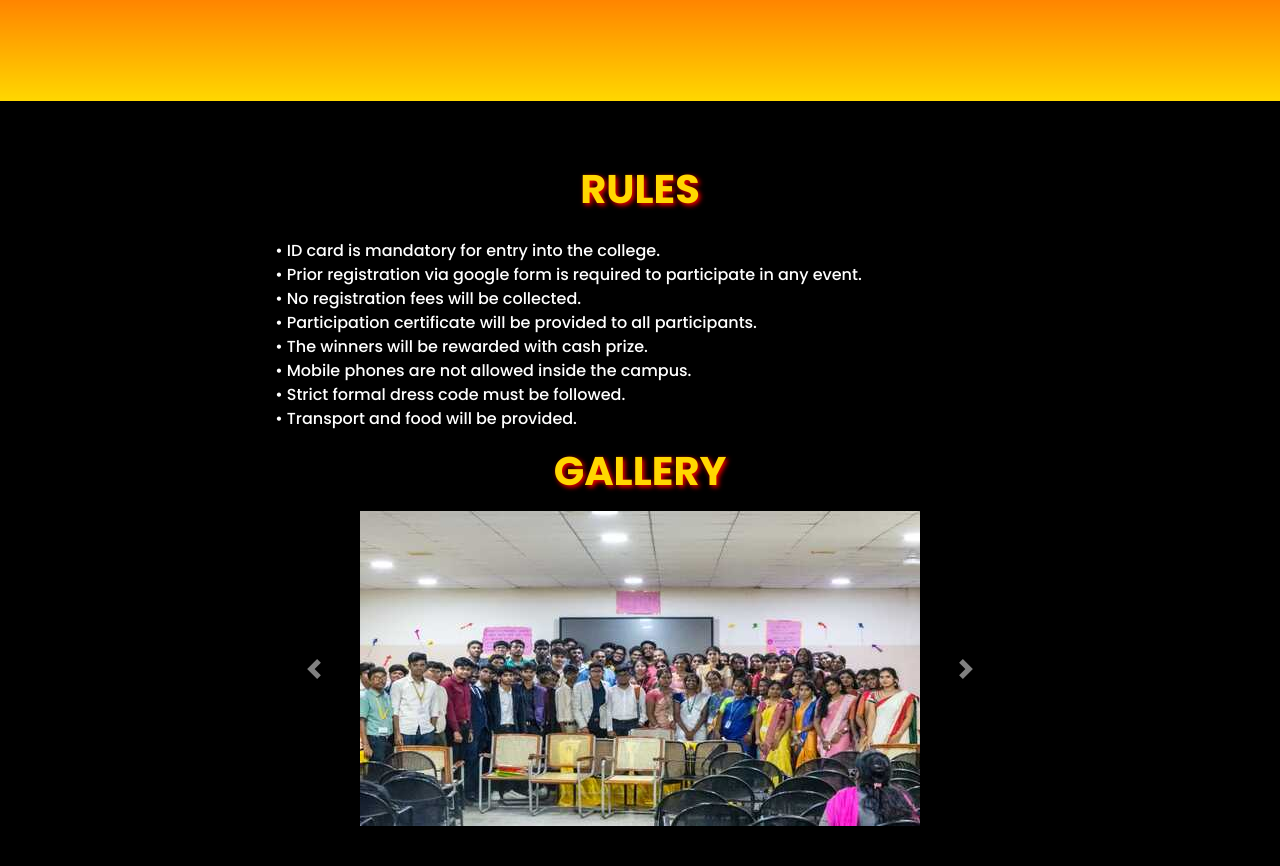
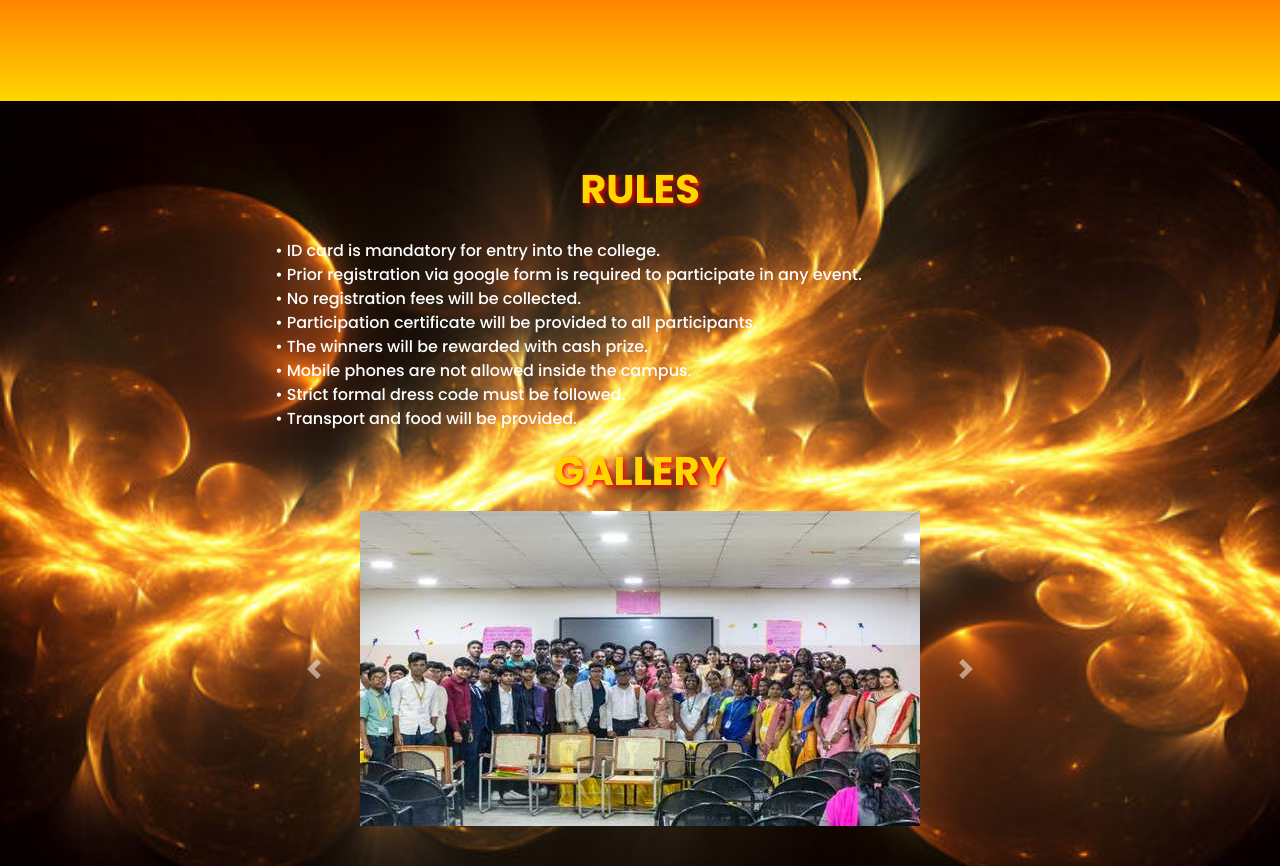
Before and after one commit to nikitadevendran/dextero24, a plain HTML site: page index.html in a window 1280 px wide. Shown: the part 1211-2077 px from the top of the page. Drawn offline with nearby package versions, Linux system fonts and the light colour scheme.

Commit message:
Update style.css

```diff
--- a/css/style.css
+++ b/css/style.css
@@ -459,7 +459,7 @@ width: 100%;
 #section3{
   padding-bottom: 15px;
   background-repeat: no-repeat;
-  background-image: url("../assets/bh.webp");
+  background-image: url("../assets/bh.jpg");
   background-size: cover;
   height: auto;
   background-color: black;
```
